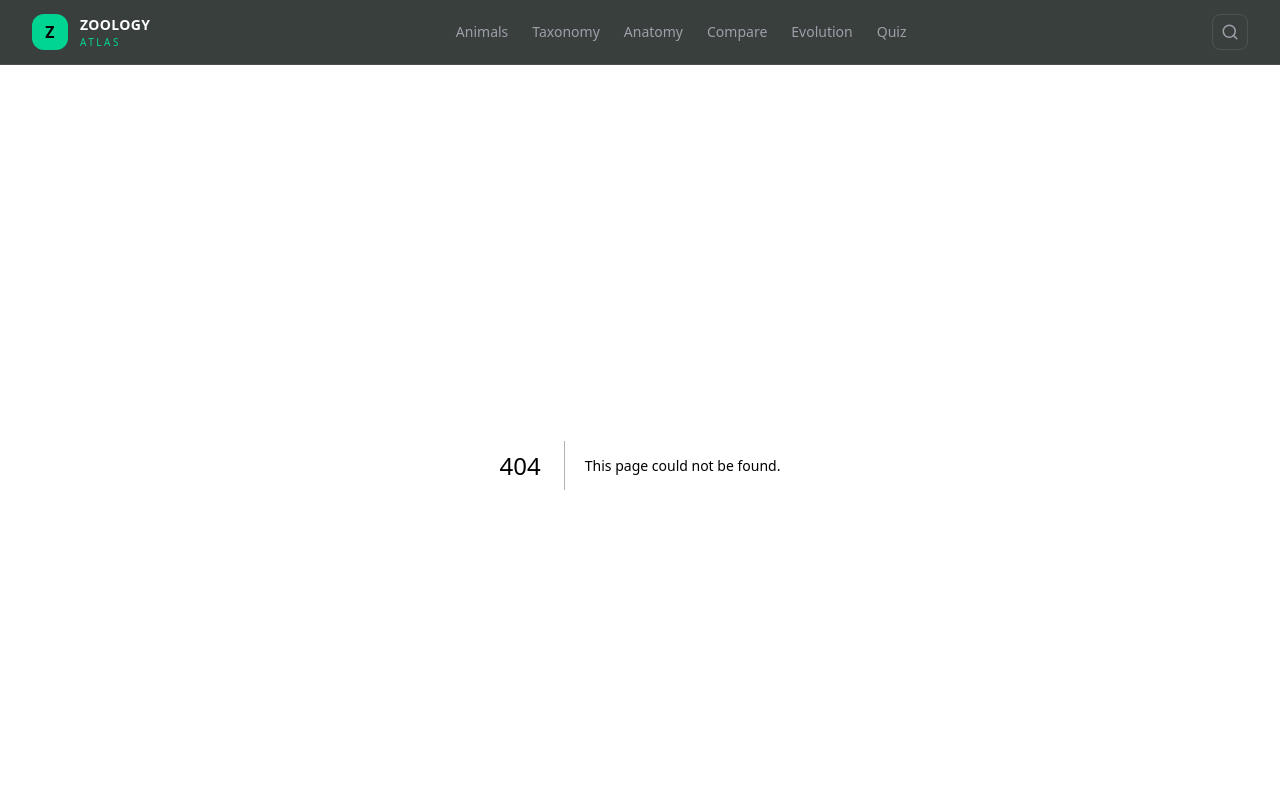
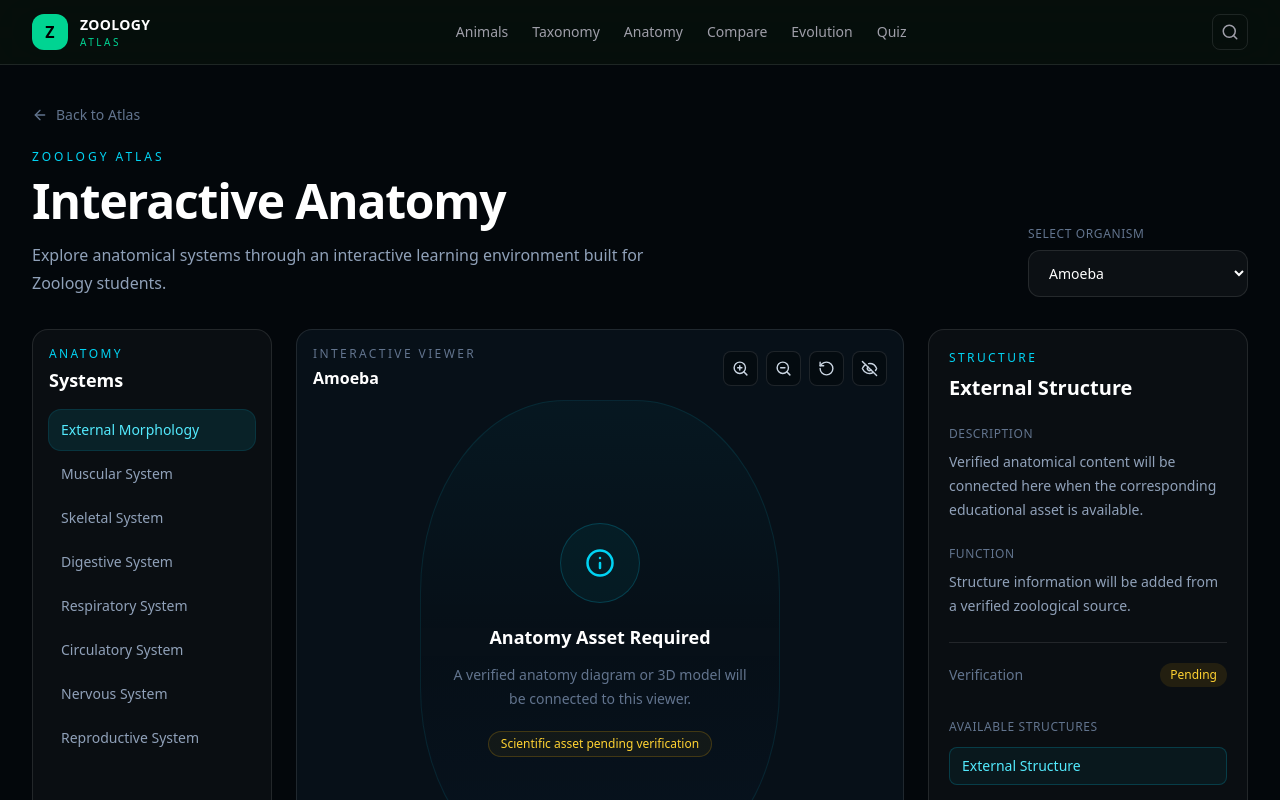
Before and after one commit to kamrulhasanbullet/zoology-atlas, a Next.js app: page /anatomy in a window 1280 px wide. Before the commit this address had no page. Shown: the top 800 px of the page. Built offline with nearby package versions, Linux system fonts and the light colour scheme.

Commit message:
feat: add AnatomyPage component - Created interactive AnatomyPage with animal selection and viewer for enhanced user engagement in anatomical exploration.

```diff
--- /dev/null
+++ b/app/anatomy/page.tsx
@@ -0,0 +1,88 @@
+"use client";
+
+import { useState } from "react";
+import Link from "next/link";
+import { ArrowLeft } from "lucide-react";
+
+import { animals } from "@/data/animals";
+import AnatomyViewer from "@/components/anatomy/AnatomyViewer";
+
+export default function AnatomyPage() {
+  const availableAnimals = animals.filter(
+    (animal) => animal.status === "available",
+  );
+
+  const [selectedAnimal, setSelectedAnimal] = useState(availableAnimals[0]);
+
+  return (
+    <main className="min-h-screen bg-[#03070b] text-white">
+      <div className="mx-auto max-w-7xl px-4 py-10 sm:px-6 lg:px-8">
+        {/* HEADER */}
+        <div className="mb-8">
+          <Link
+            href="/"
+            className="mb-6 inline-flex items-center gap-2 text-sm text-slate-500 transition hover:text-white"
+          >
+            <ArrowLeft size={16} />
+            Back to Atlas
+          </Link>
+
+          <div className="flex flex-col justify-between gap-6 lg:flex-row lg:items-end">
+            <div>
+              <p className="text-xs uppercase tracking-[0.25em] text-cyan-400">
+                Zoology Atlas
+              </p>
+
+              <h1 className="mt-3 text-4xl font-bold tracking-tight sm:text-5xl">
+                Interactive Anatomy
+              </h1>
+
+              <p className="mt-4 max-w-2xl text-sm leading-7 text-slate-400 sm:text-base">
+                Explore anatomical systems through an interactive learning
+                environment built for Zoology students.
+              </p>
+            </div>
+
+            {/* ANIMAL SELECTOR */}
+            <div>
+              <label
+                htmlFor="animal"
+                className="mb-2 block text-xs uppercase tracking-wider text-slate-500"
+              >
+                Select organism
+              </label>
+
+              <select
+                id="animal"
+                value={selectedAnimal.slug}
+                onChange={(event) => {
+                  const animal = availableAnimals.find(
+                    (item) => item.slug === event.target.value,
+                  );
+
+                  if (animal) {
+                    setSelectedAnimal(animal);
+                  }
+                }}
+                className="min-w-[220px] rounded-xl border border-white/10 bg-white/[0.04] px-4 py-3 text-sm text-white outline-none focus:border-cyan-400/40"
+              >
+                {availableAnimals.map((animal) => (
+                  <option
+                    key={animal.id}
+                    value={animal.slug}
+                    className="bg-[#071018]"
+                  >
+                    {animal.commonName}
+                  </option>
+                ))}
+              </select>
+            </div>
+          </div>
+        </div>
+
+        {/* VIEWER */}
+        <AnatomyViewer animalName={selectedAnimal.commonName} />
+      </div>
+    </main>
+  );
+}
```
